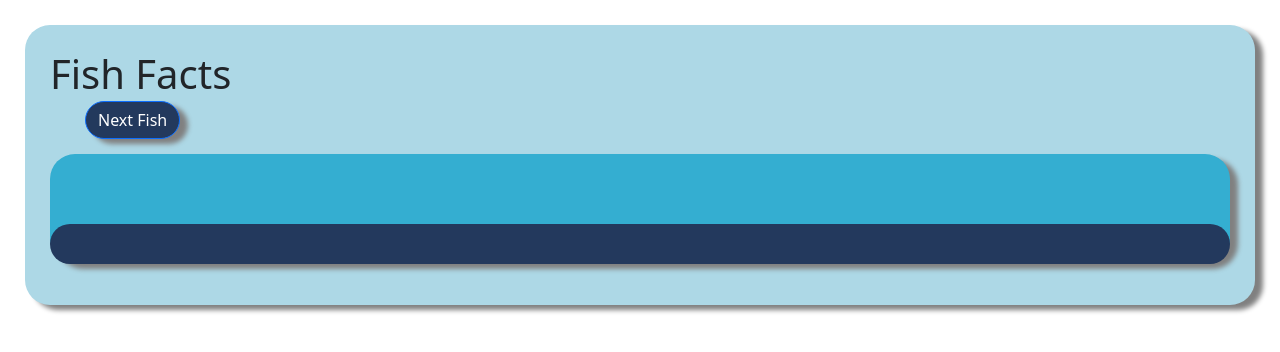
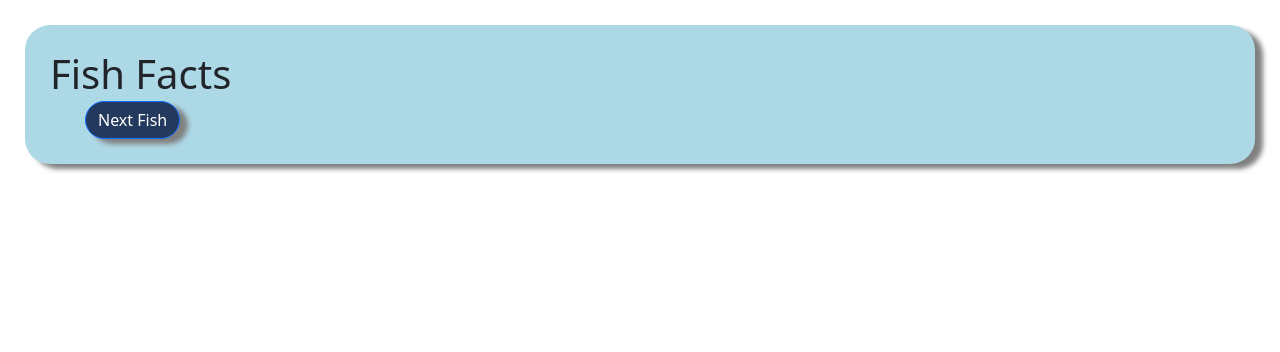
Before and after one commit to jrichards1999/fishfactsv2, a React (Create React App) app: page / in a window 1280 px wide. Shown: the top 352 px of the page. Built offline with nearby package versions, Linux system fonts and the light colour scheme.

Commit message:
Fix for weird display

```diff
--- a/src/App.tsx
+++ b/src/App.tsx
@@ -30,11 +30,13 @@ export default function App(): JSX.Element {
             Next Fish
           </StyledButton>
         </div>
-        {!isLoading ? (
+        {!wikiInfo ? (
+          <></>
+        ) : !isLoading ? (
           <ContentDiv>
-            <Title>{wikiInfo?.title}</Title>
-            <StyledImage src={wikiInfo?.source} alt={wikiInfo?.title} />
-            <ContentParagraph>{wikiInfo?.extract}</ContentParagraph>
+            <Title>{wikiInfo.title}</Title>
+            <StyledImage src={wikiInfo.source} alt={wikiInfo?.title} />
+            <ContentParagraph>{wikiInfo.extract}</ContentParagraph>
           </ContentDiv>
         ) : (
           <p>LOADING AAAAHHHHHHHH</p>
```
